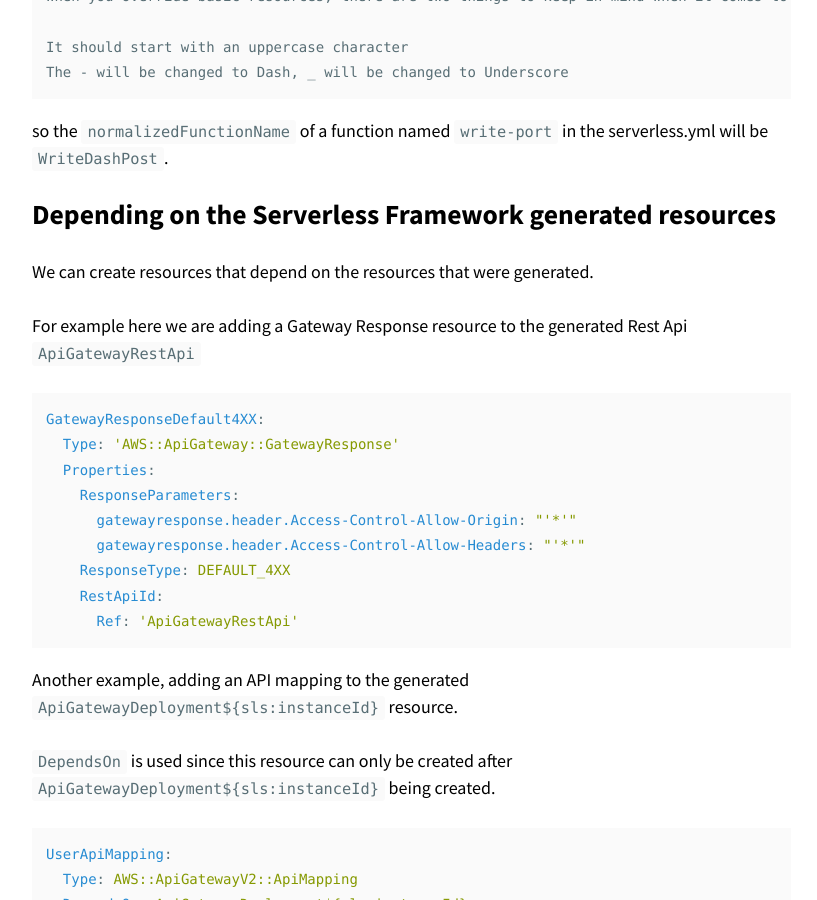
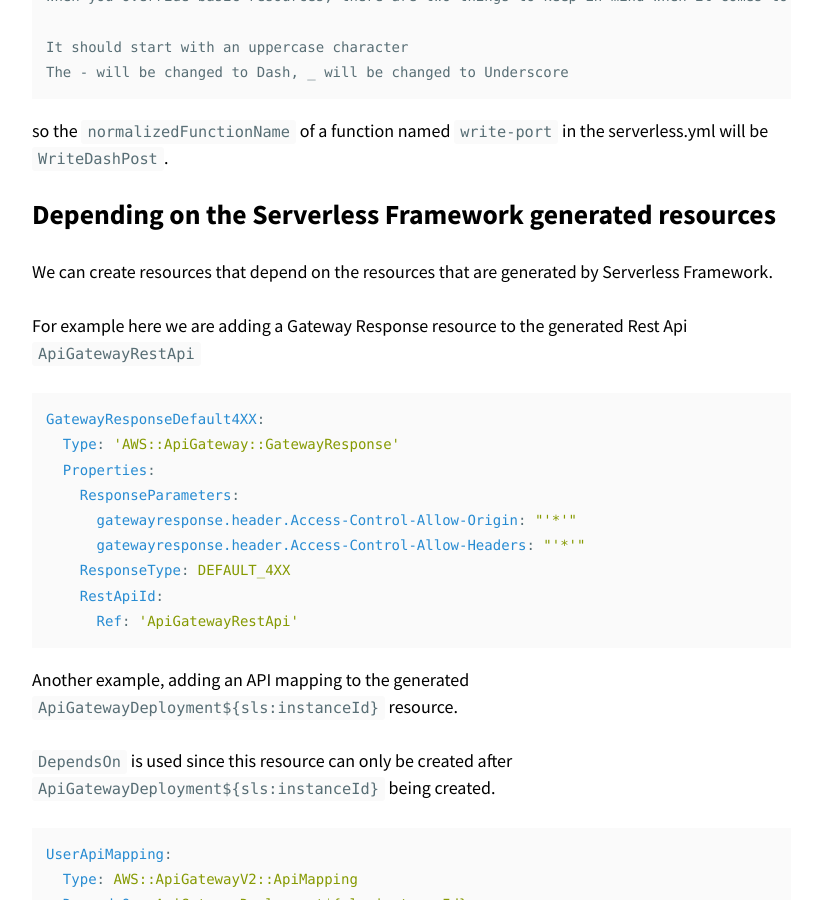
Before and after one commit to singmak/singmak.github.io, a Jekyll site: the page built from _posts/2021-5-30-serverless-manage-resources.md, in a window 1280 px wide and 900 px high, scrolled down 1436 px. Shown: the whole window, without its empty margins (343-1160 px from the left). Built offline with Jekyll 4.4.1, drawn with Linux system fonts in a browser that asks for light colours; nearby versions of some CDN libraries.

Commit message:
update post

```diff
--- a/_posts/2021-5-30-serverless-manage-resources.md
+++ b/_posts/2021-5-30-serverless-manage-resources.md
@@ -38,7 +38,7 @@ The - will be changed to Dash, _ will be changed to Underscore
 so the `normalizedFunctionName` of a function named `write-port` in the serverless.yml will be `WriteDashPost`.
 
 ## Depending on the Serverless Framework generated resources
-We can create resources that depend on the resources that were generated.
+We can create resources that depend on the resources that are generated by Serverless Framework.
 
 For example here we are adding a Gateway Response resource to the generated Rest Api `ApiGatewayRestApi`
 
```
